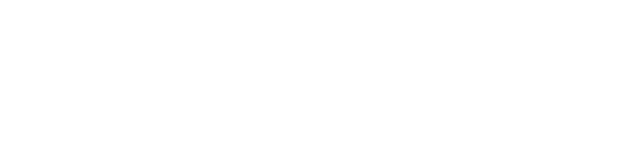
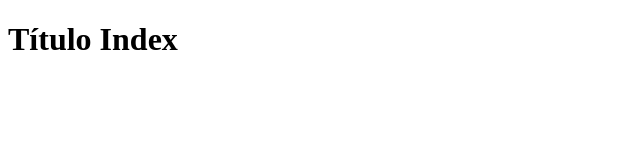
Before and after one commit to aguerrahr/hello-world-git, a plain HTML site: page index.html in a window 1280 px wide. Shown: the whole page, without its empty margins (0-640 px from the left). Drawn offline with Linux system fonts and the light colour scheme.

Commit message:
Se agrega titulo a index

```diff
--- a/index.html
+++ b/index.html
@@ -7,6 +7,6 @@
     <title>Hellow Git</title>
 </head>
 <body>
-
+    <h1>Título Index</h1>
 </body>
 </html>
```
